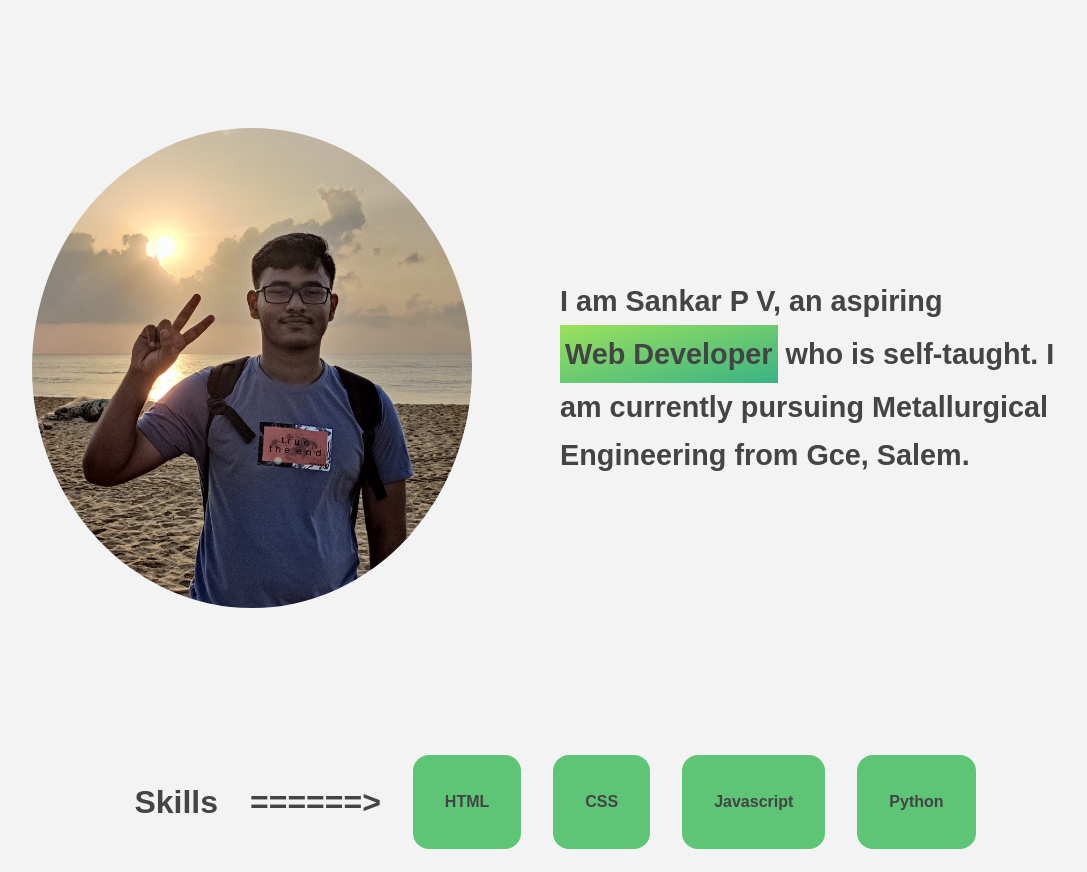
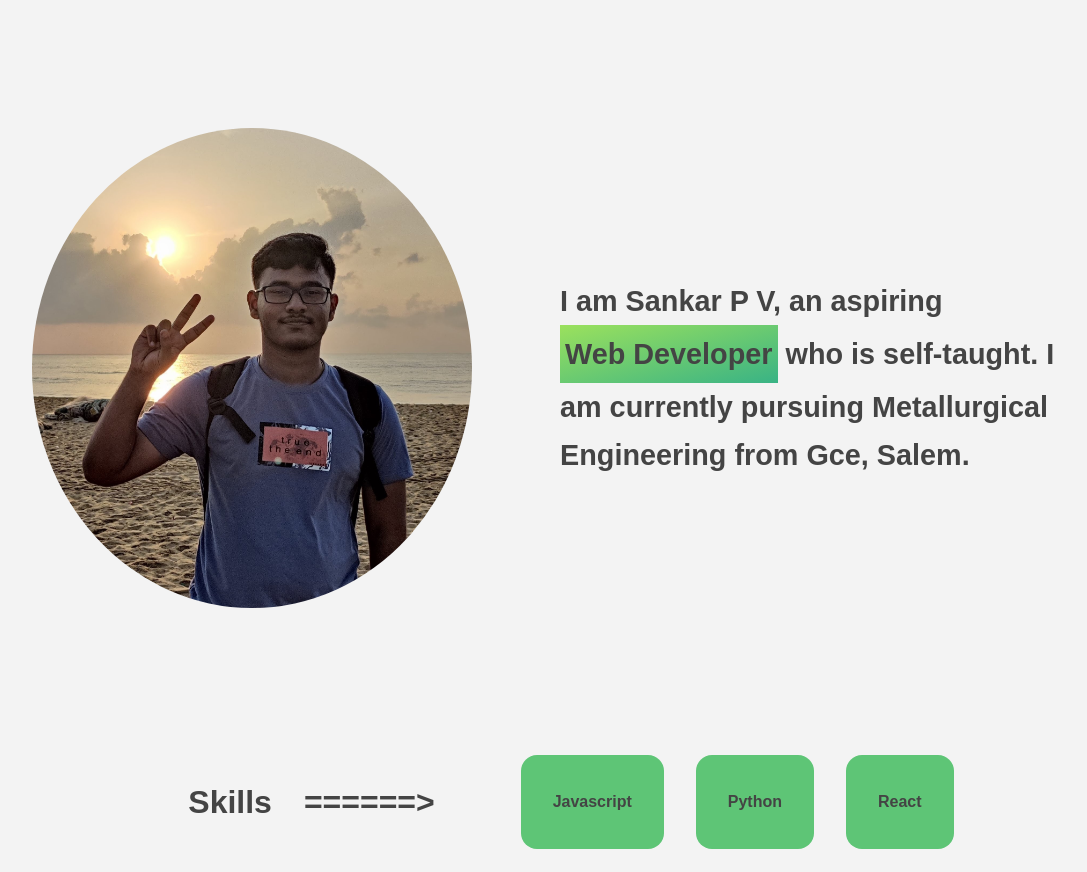
Before and after one commit to Shank0071/Portfolio, a plain HTML site: page index.html in a window 1280 px wide. Shown: the part 80-952 px from the top of the page, without its empty margins (96-1183 px from the left). Drawn offline with Linux system fonts and the light colour scheme.

Commit message:
Update index.html

```diff
--- a/index.html
+++ b/index.html
@@ -43,10 +43,9 @@
             <div class="tech">
                 <h1  id="Skills">Skills</h1>
                 <ul>
-                    <li>HTML</li>
-                    <li>CSS</li>
                     <li>Javascript</li>
                     <li>Python</li>
+                    <li>React</li>
                 </ul>
             </div>
         </div>
```
